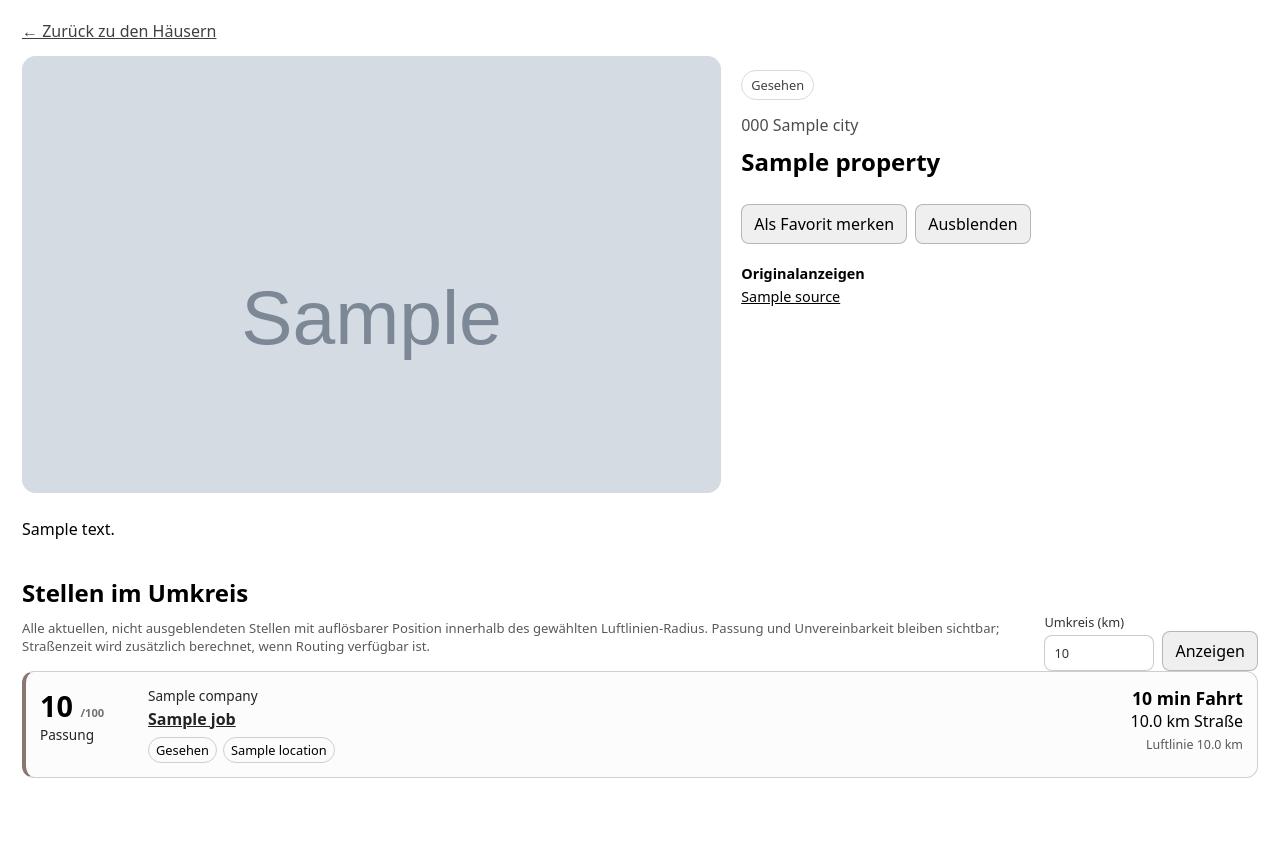
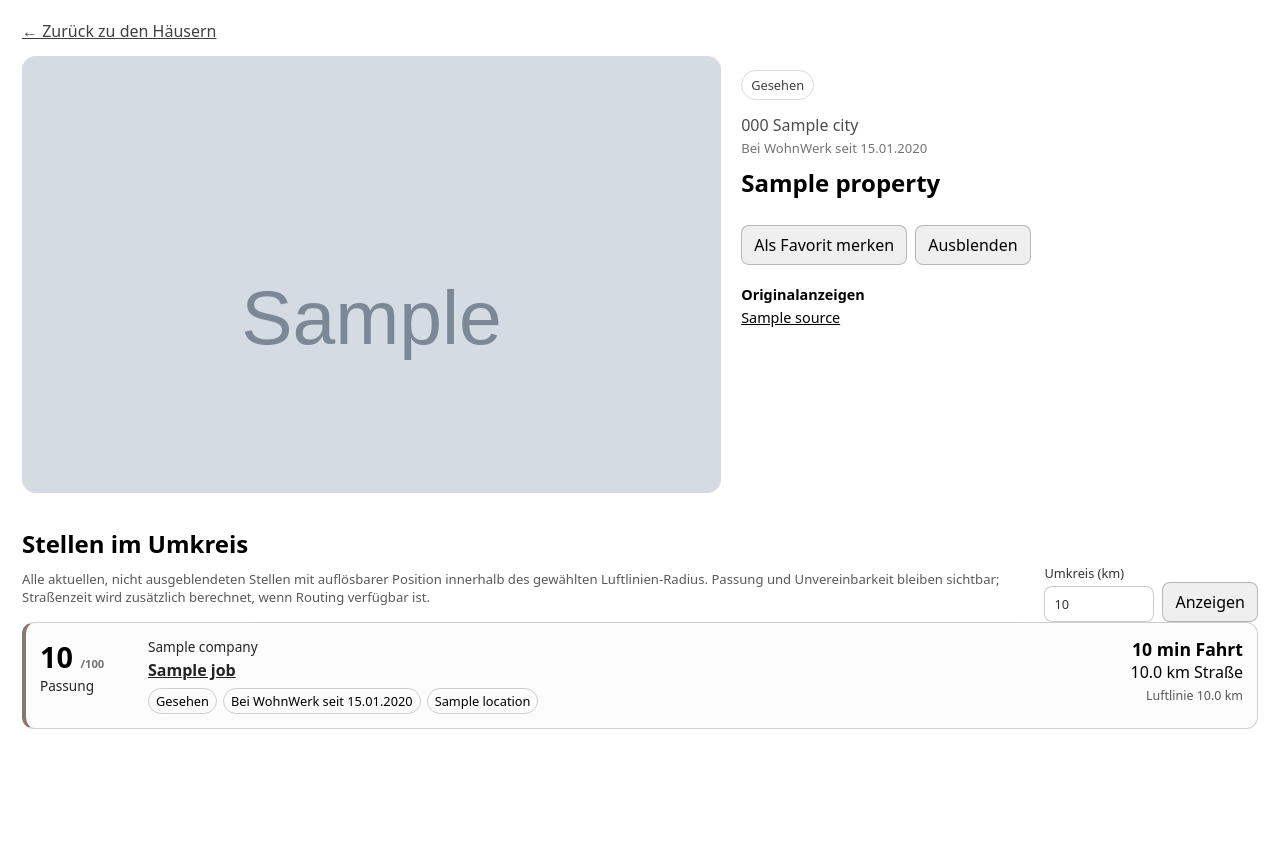
Before and after one commit to kotaru34/WohnWerk, a FastAPI app: template app/templates/house_detail.html in a window 1280 px wide. Shown: the part 109-957 px from the top of the page. After the commit the page ends 838 px from the top, so only its background shows below. Run offline with FastAPI, Linux system fonts and the light colour scheme; the template is opened without the code that fills it: most values are stand-ins (such as "Sample title", 1, 10 or a date in 2020); grey boxes marked "Sample" are stand-in pictures; parts of the project's set-up code (start-up, migrations or seed data) failed here and were passed over.

Commit message:
Hide uneven house descriptions and show WohnWerk date

```diff
--- a/app/templates/house_detail.html
+++ b/app/templates/house_detail.html
@@ -18,7 +18,8 @@
     .media img { width: 100%; height: 100%; object-fit: cover; }
     .placeholder { opacity: .42; }
     h1 { margin: 0 0 8px; line-height: 1.18; }
-    .location { opacity: .7; margin-bottom: 12px; }
+    .location { opacity: .7; margin-bottom: 3px; }
+    .listed-date { opacity: .55; font-size: .82rem; margin-bottom: 12px; }
     .price { font-size: 1.7rem; font-weight: 760; margin: 12px 0; }
     .facts, .statuses { display: flex; flex-wrap: wrap; gap: 7px; margin: 14px 0; }
     .fact, .status { border: 1px solid color-mix(in srgb, CanvasText 20%, transparent); border-radius: 999px; padding: 5px 9px; }
@@ -28,7 +29,6 @@
     .actions form { margin: 0; }
     .actions .favorite.active { border-color: color-mix(in srgb, #b18a42 65%, transparent); background: color-mix(in srgb, #b18a42 13%, ButtonFace); }
     .sources { font-size: .9rem; line-height: 1.6; margin-top: 18px; }
-    .description { margin: 24px 0; line-height: 1.55; white-space: pre-line; }
     .nearby-head { margin-top: 34px; display: flex; justify-content: space-between; gap: 16px; align-items: end; }
     .nearby-head h2 { margin: 0; }
     .radius { display: flex; gap: 8px; align-items: end; }
@@ -84,6 +84,7 @@
         {% if house_state.favorite %}<span class="status favorite">Favorit</span>{% endif %}
       </div>
       <div class="location">{{ house.property.postal_code or '' }} {{ house.property.city or 'Ort unbekannt' }}</div>
+      <div class="listed-date">Bei WohnWerk seit {{ house.property.first_seen_at.strftime('%d.%m.%Y') }}</div>
       <h1>{{ house.property.title }}</h1>
       <div class="price">{{ eur_label(house.property.price_eur) }}</div>
       <div class="facts">
@@ -121,8 +122,6 @@
       {% endif %}
     </div>
   </section>
-
-  {% if house.property.description %}<div class="description">{{ house.property.description }}</div>{% endif %}
 
   <div class="nearby-head">
     <div>
@@ -170,6 +169,7 @@
           <div class="badges">
             {% if row.is_new %}<span class="badge new">Neu</span>{% endif %}
             <span class="badge">{{ 'Gesehen' if row.viewed else 'Noch nicht angesehen' }}</span>
+            <span class="badge">Bei WohnWerk seit {{ row.job.first_seen_at.strftime('%d.%m.%Y') }}</span>
             {% if salary %}<span class="badge">{{ salary }}</span>{% endif %}
             {% for location in row.locations %}<span class="badge">{{ location }}</span>{% endfor %}
             {% if row.favorite %}<span class="badge">Favorit</span>{% endif %}
```
